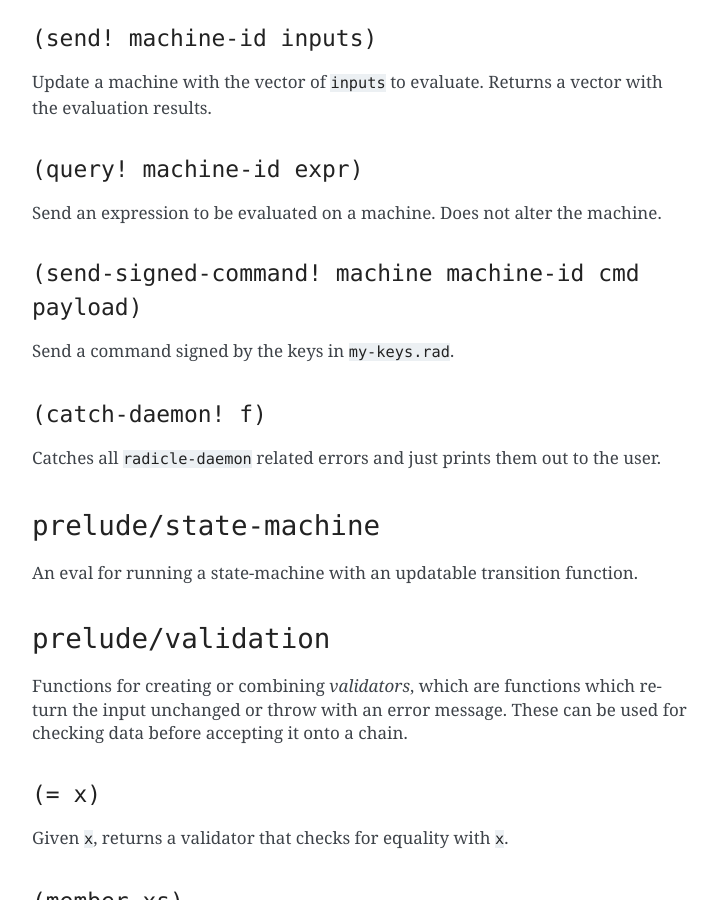
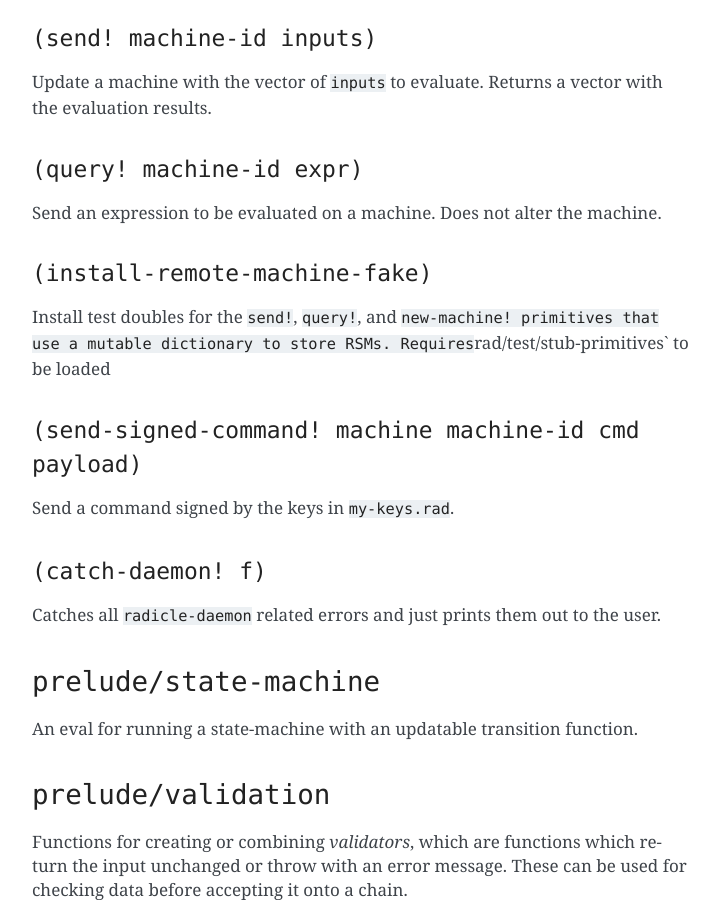
Before and after one commit to radicle-dev/radicle-alpha, a Sphinx documentation site: the page built from docs/source/reference.rst, in a window 1280 px wide and 900 px high, scrolled down 31123 px. Shown: the whole window, without its empty margins (388-1107 px from the left). Built offline with Sphinx 7.4.7, drawn with Linux system fonts in a browser that asks for light colours; pages that are not in the unit, such as notebooks, are missing from menus; some of the changed text lies outside the part shown.

Commit message:
fix tests for patch+project+names machines

```diff
--- a/docs/source/reference.rst
+++ b/docs/source/reference.rst
@@ -1496,6 +1496,13 @@ vector with the evaluation results.
 Send an expression to be evaluated on a machine. Does not alter the
 machine.
 
+``(install-remote-machine-fake)``
+~~~~~~~~~~~~~~~~~~~~~~~~~~~~~~~~~
+
+Install test doubles for the ``send!``, ``query!``, and
+``new-machine! primitives that use a mutable dictionary to store RSMs. Requires``\ rad/test/stub-primitives\`
+to be loaded
+
 ``(send-signed-command! machine machine-id cmd payload)``
 ~~~~~~~~~~~~~~~~~~~~~~~~~~~~~~~~~~~~~~~~~~~~~~~~~~~~~~~~~
 
```
Also changed, not shown: 9 other files.
